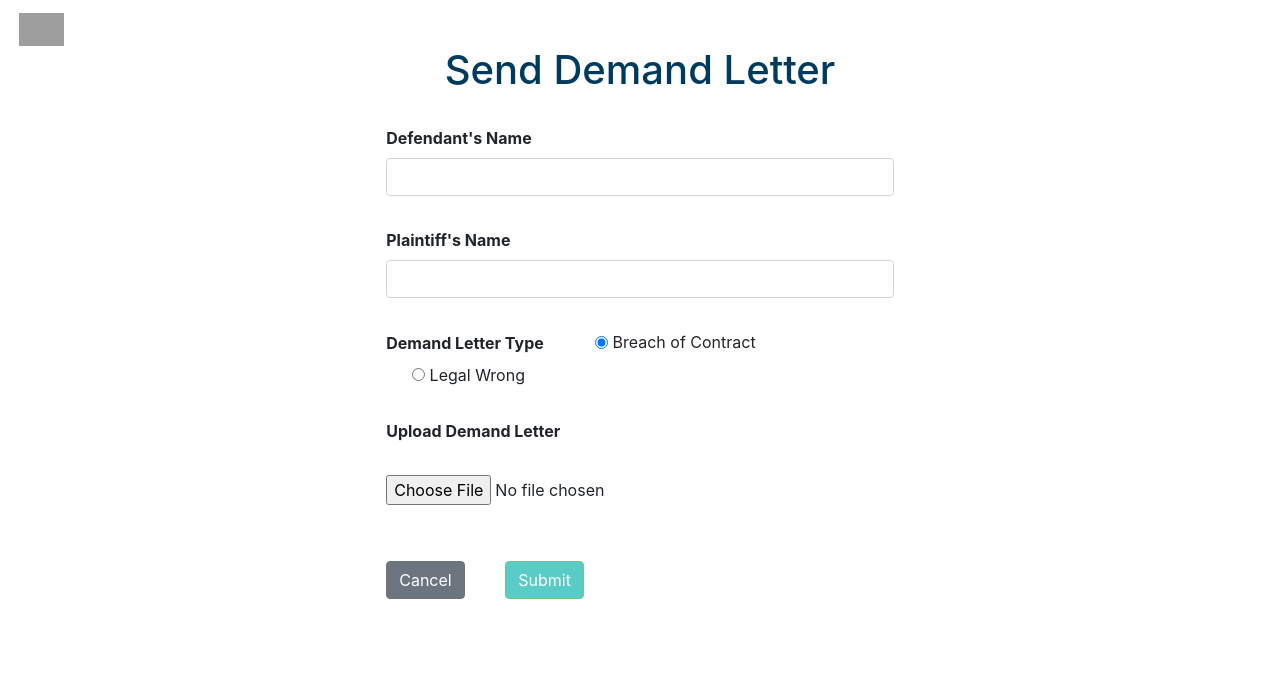
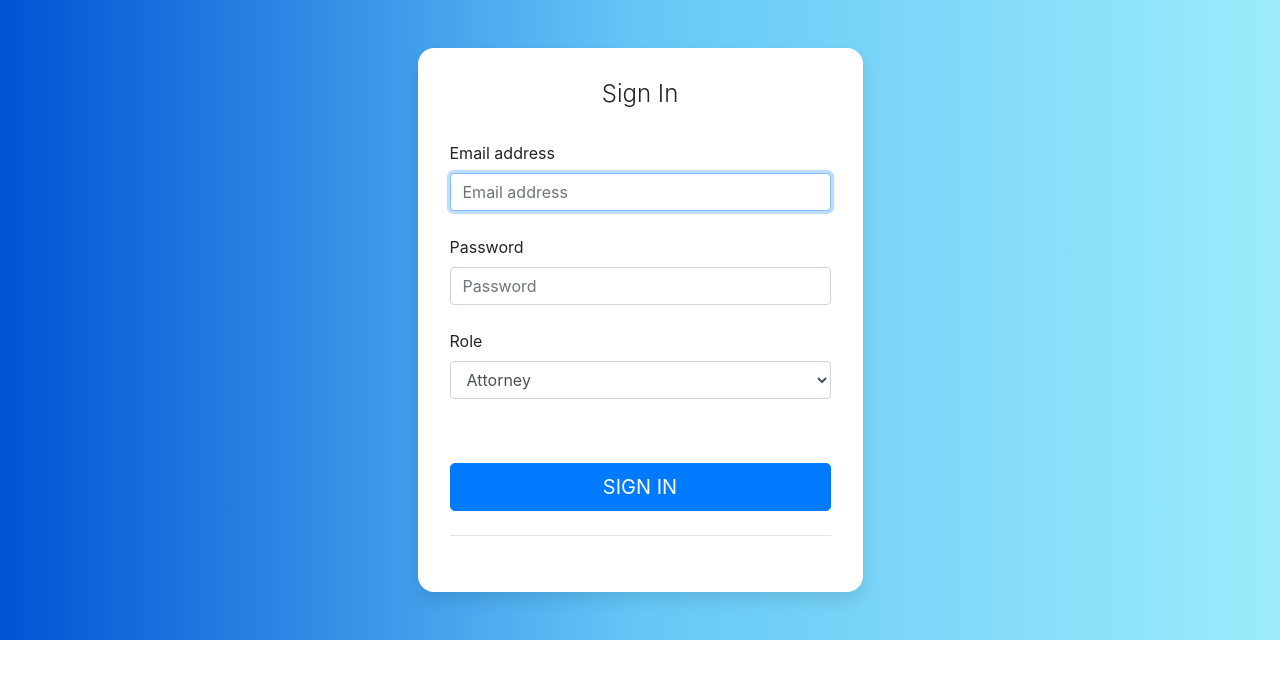
Before and after one commit to rahulrajput02/litigation, an Angular app: page / in a window 1280 px wide. Shown: the top 678 px of the page. Built offline with nearby package versions, Linux system fonts and the light colour scheme; grey boxes are pictures that could not be loaded.

Commit message:
Added login

```diff
--- a/src/app/app.routing.ts
+++ b/src/app/app.routing.ts
@@ -4,10 +4,12 @@ import { createFillingComponent } from './createFilling/createFilling.component'
 import { RegisteredAgentComponent } from './registeredAgent/registeredAgent.component';
 import { AttorneyComponent } from './attorney/attorney.component';
 import { DefendantComponent } from './defendant/defendant.component';
+import { LoginComponent } from './login/login.component';
 
 export const appRoutes: Routes = [
 
-    { path: '', component: AttorneyComponent, pathMatch: "full" },
+    { path: '', component: LoginComponent, pathMatch: "full" },
+    { path: 'attorney', component: AttorneyComponent, pathMatch: "full" },
     { path: 'createfilling', component: createFillingComponent },
     { path: 'registeredagent', component: RegisteredAgentComponent },
     { path: 'defendant', component: DefendantComponent }
--- /dev/null
+++ b/src/app/login/login.component.css
@@ -0,0 +1,114 @@
+:root {
+  --input-padding-x: 1.5rem;
+  --input-padding-y: .75rem;
+}
+
+body {
+  background: #9CECFB;
+  /* fallback for old browsers */
+  background: -webkit-linear-gradient(to right, #0052D4, #65C7F7, #9CECFB);
+  /* Chrome 10-25, Safari 5.1-6 */
+  background: linear-gradient(to right, #0052D4, #65C7F7, #9CECFB);
+  /* W3C, IE 10+/ Edge, Firefox 16+, Chrome 26+, Opera 12+, Safari 7+ */
+}
+
+.card-signin {
+  border: 0;
+  border-radius: 1rem;
+  box-shadow: 0 0.5rem 1rem 0 rgba(0, 0, 0, 0.1);
+}
+
+.card-signin .card-title {
+  margin-bottom: 2rem;
+  font-weight: 300;
+  font-size: 1.5rem;
+}
+
+.card-signin .card-body {
+  padding: 2rem;
+}
+
+.form-signin {
+  width: 100%;
+}
+
+.form-signin .btn {
+  font-size: 80%;
+  border-radius: 5rem;
+  letter-spacing: .1rem;
+  font-weight: bold;
+  padding: 1rem;
+  transition: all 0.2s;
+}
+
+.form-label-group {
+  position: relative;
+  margin-bottom: 1rem;
+}
+
+.form-label-group input {
+  height: auto;
+  border-radius: 2rem;
+}
+
+.form-label-group>input,
+.form-label-group>label {
+  padding: var(--input-padding-y) var(--input-padding-x);
+}
+
+.form-label-group>label {
+  position: absolute;
+  top: 0;
+  left: 0;
+  display: block;
+  width: 100%;
+  margin-bottom: 0;
+  /* Override default `<label>` margin */
+  line-height: 1.5;
+  color: #495057;
+  border: 1px solid transparent;
+  border-radius: .25rem;
+  transition: all .1s ease-in-out;
+}
+
+.form-label-group input::-webkit-input-placeholder {
+  color: transparent;
+}
+
+.form-label-group input:-ms-input-placeholder {
+  color: transparent;
+}
+
+.form-label-group input::-ms-input-placeholder {
+  color: transparent;
+}
+
+.form-label-group input::-moz-placeholder {
+  color: transparent;
+}
+
+.form-label-group input::placeholder {
+  color: transparent;
+}
+
+.form-label-group input:not(:placeholder-shown) {
+  padding-top: calc(var(--input-padding-y) + var(--input-padding-y) * (2 / 3));
+  padding-bottom: calc(var(--input-padding-y) / 3);
+}
+
+.form-label-group input:not(:placeholder-shown)~label {
+  padding-top: calc(var(--input-padding-y) / 3);
+  padding-bottom: calc(var(--input-padding-y) / 3);
+  font-size: 12px;
+  color: #777;
+}
+
+.btn-google {
+  color: white;
+  background-color: #ea4335;
+}
+
+.btn-facebook {
+  color: white;
+  background-color: #3b5998;
+}
--- /dev/null
+++ b/src/app/login/login.component.html
@@ -0,0 +1,38 @@
+<!-- This snippet uses Font Awesome 5 Free as a dependency. You can download it at fontawesome.io! -->
+
+<body>
+    <div class="container">
+      <div class="row">
+        <div class="col-sm-9 col-md-7 col-lg-5 mx-auto">
+          <div class="card card-signin my-5">
+            <div class="card-body">
+              <h5 class="card-title text-center">Sign In</h5>
+              <form (submit)="login($event)" [formGroup]="angularForm" autocomplete="on" novalidate>
+                <div>
+                  <label for="inputEmail">Email address</label>
+                  <input type="email" id="inputEmail" formControlName="inputEmail" class="form-control" placeholder="Email address" required autofocus>
+                </div><br>
+
+                <div>
+                  <label for="inputPassword">Password</label>
+                  <input type="password" id="inputPassword" formControlName="inputPassword" class="form-control" placeholder="Password" required>
+                </div><br>
+
+                <div class="form-group">
+                  <label> Role </label>
+                  <select class="form-control" id="selectRoles">
+                    <option>Attorney</option>
+                    <option>Registered Agent</option>
+                    <option>Defendant</option>
+                  </select>
+                </div><br><br>
+
+                <button class="btn btn-lg btn-primary btn-block text-uppercase" type="submit">Sign in</button>
+                <hr class="my-4">
+              </form>
+            </div>
+          </div>
+        </div>
+      </div>
+    </div>
+</body>
--- /dev/null
+++ b/src/app/login/login.component.ts
@@ -0,0 +1,37 @@
+import { Component } from '@angular/core';
+import { FormControl, FormGroup, FormBuilder, Validators, NgForm } from '@angular/forms';
+
+@Component({
+    selector: 'app-login',
+    templateUrl: './login.component.html',
+    styleUrls: ['./login.component.css']
+})
+export class LoginComponent {
+
+  angularForm = new FormGroup({
+    inputEmail: new FormControl(),
+    inputPassword: new FormControl(),
+  });
+
+    constructor(private fb: FormBuilder) {
+    this.createForm();
+  }
+
+  createForm() {
+    this.angularForm = this.fb.group({
+      inputEmail: ['', Validators.required],
+      inputPassword: ['', Validators.required],
+    });
+  }
+
+
+    login(event) {
+      const target = event.target;
+
+      const inputEmail = target.querySelector('#inputEmail').value;
+      const inputPassword = target.querySelector('#inputPassword').value;
+      const selectRoles = target.querySelector('#selectRoles').value;
+
+      console.log(inputEmail, inputPassword, selectRoles);
+      }
+}
```
Also changed, not shown: src/app/app.module.ts (+5 -4 lines), src/styles.css (line endings or trailing spaces).
